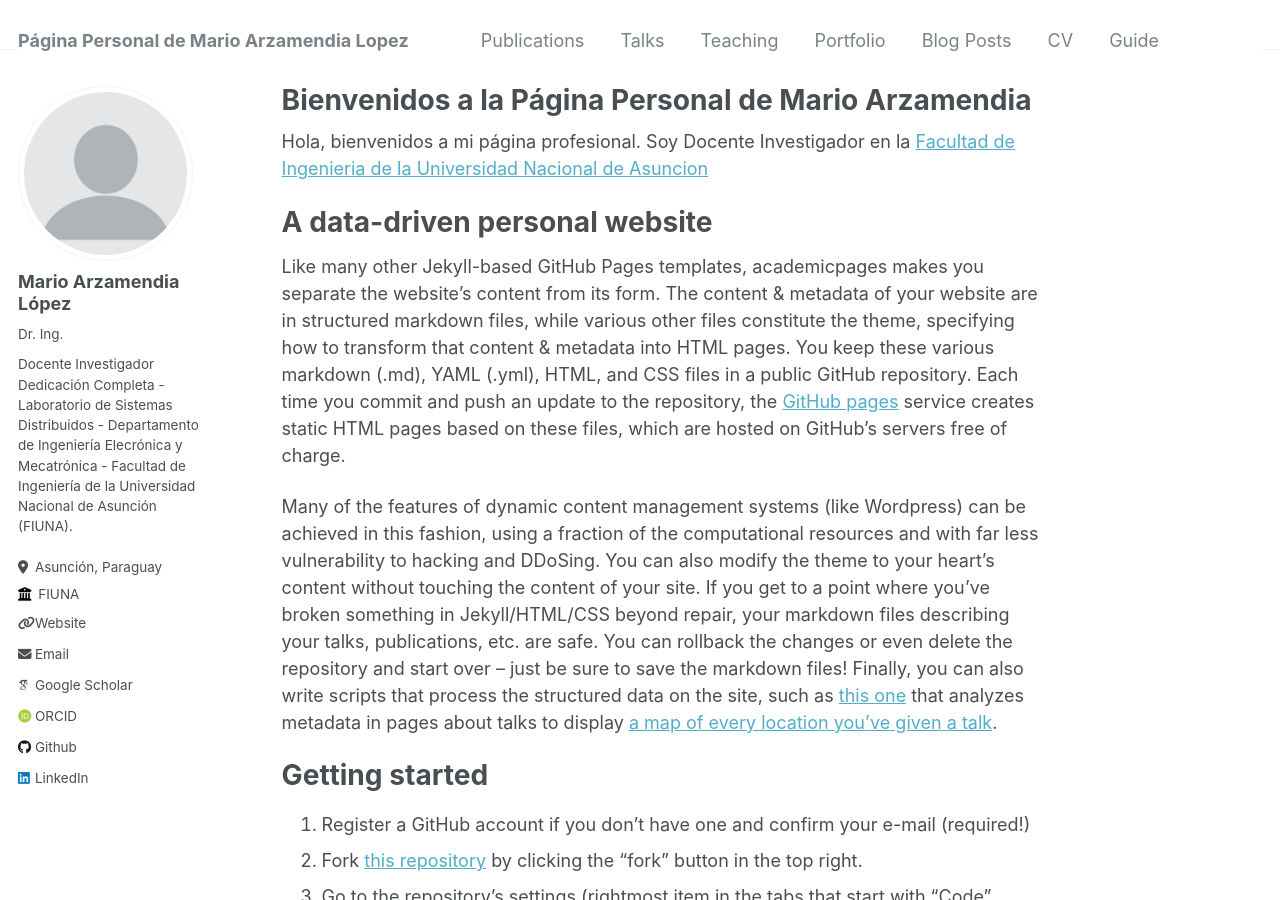
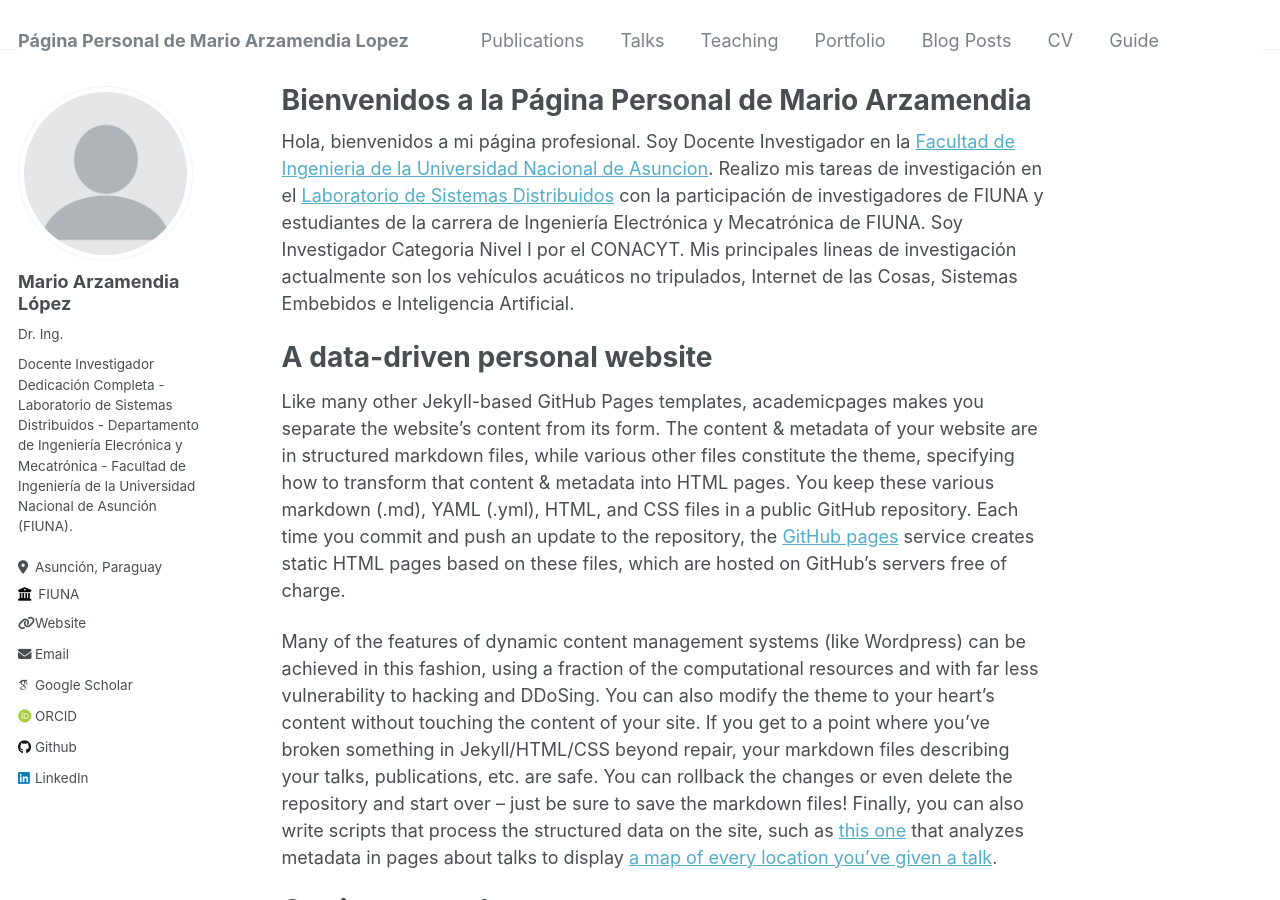
Before and after one commit to marzlop/marzlop.github.io, a Jekyll site: the page built from _pages/about.md, in a window 1280 px wide and 900 px high. Built offline with Jekyll 4.4.1, drawn with Linux system fonts in a browser that asks for light colours; some web fonts are replaced.

Commit message:
Update about.md
Adicion de datos sobre mi

```diff
--- a/_pages/about.md
+++ b/_pages/about.md
@@ -7,7 +7,7 @@ redirect_from:
   - /about.html
 ---
 
-Hola, bienvenidos a mi página profesional. Soy Docente Investigador en la [Facultad de Ingenieria de la Universidad Nacional de Asuncion](https://www.ing.una.py)
+Hola, bienvenidos a mi página profesional. Soy Docente Investigador en la [Facultad de Ingenieria de la Universidad Nacional de Asuncion](https://www.ing.una.py). Realizo mis tareas de investigación en el [Laboratorio de Sistemas Distribuidos](https://lsdfiuna.netlify.app) con la participación de investigadores de FIUNA y estudiantes de la carrera de Ingeniería Electrónica y Mecatrónica de FIUNA. Soy Investigador Categoria Nivel I por el CONACYT. Mis principales lineas de investigación actualmente son los vehículos acuáticos no tripulados, Internet de las Cosas, Sistemas Embebidos e Inteligencia Artificial.
 {::comment}This is the front page of a website that is powered by the [academicpages template](https://github.com/academicpages/academicpages.github.io) and hosted on GitHub pages. [GitHub pages](https://pages.github.com) is a free service in which websites are built and hosted from code and data stored in a GitHub repository, automatically updating when a new commit is made to the respository. This template was forked from the [Minimal Mistakes Jekyll Theme](https://mmistakes.github.io/minimal-mistakes/) created by Michael Rose, and then extended to support the kinds of content that academics have: publications, talks, teaching, a portfolio, blog posts, and a dynamically-generated CV. You can fork [this repository](https://github.com/academicpages/academicpages.github.io) right now, modify the configuration and markdown files, add your own PDFs and other content, and have your own site for free, with no ads! An older version of this template powers my own personal website at [stuartgeiger.com](http://stuartgeiger.com), which uses [this Github repository](https://github.com/staeiou/staeiou.github.io).
 {:/comment}
 
```
